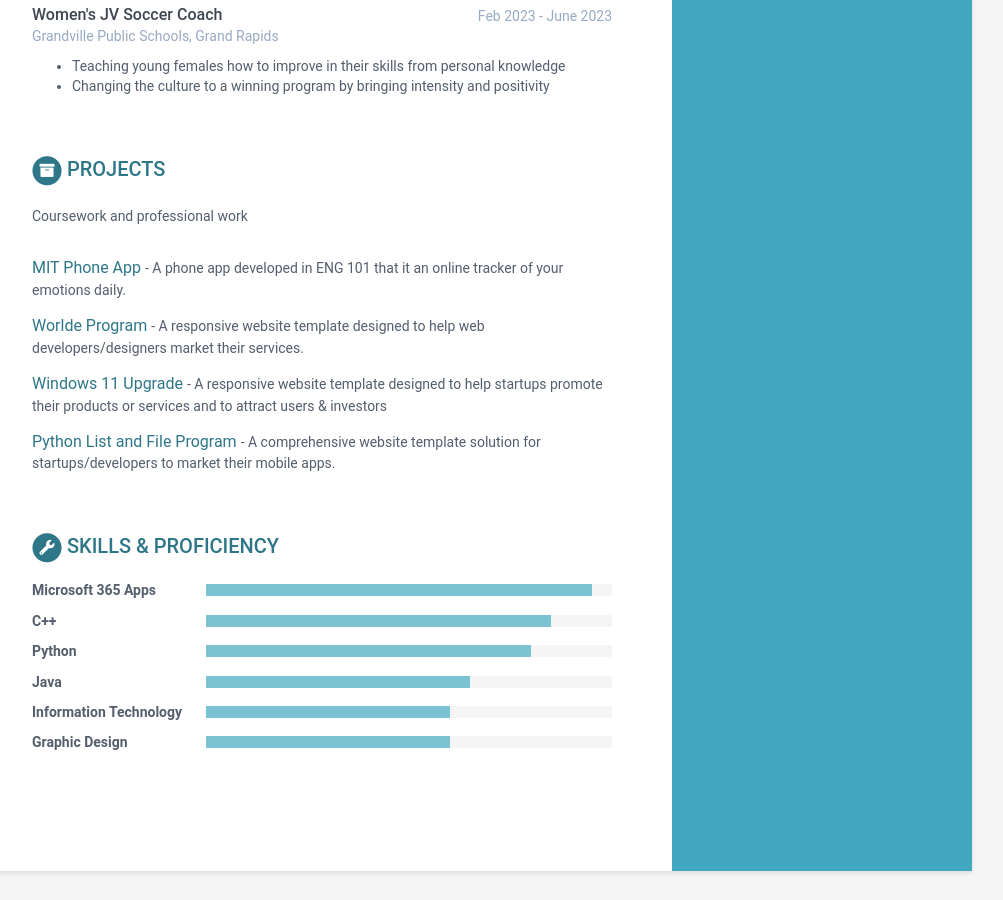
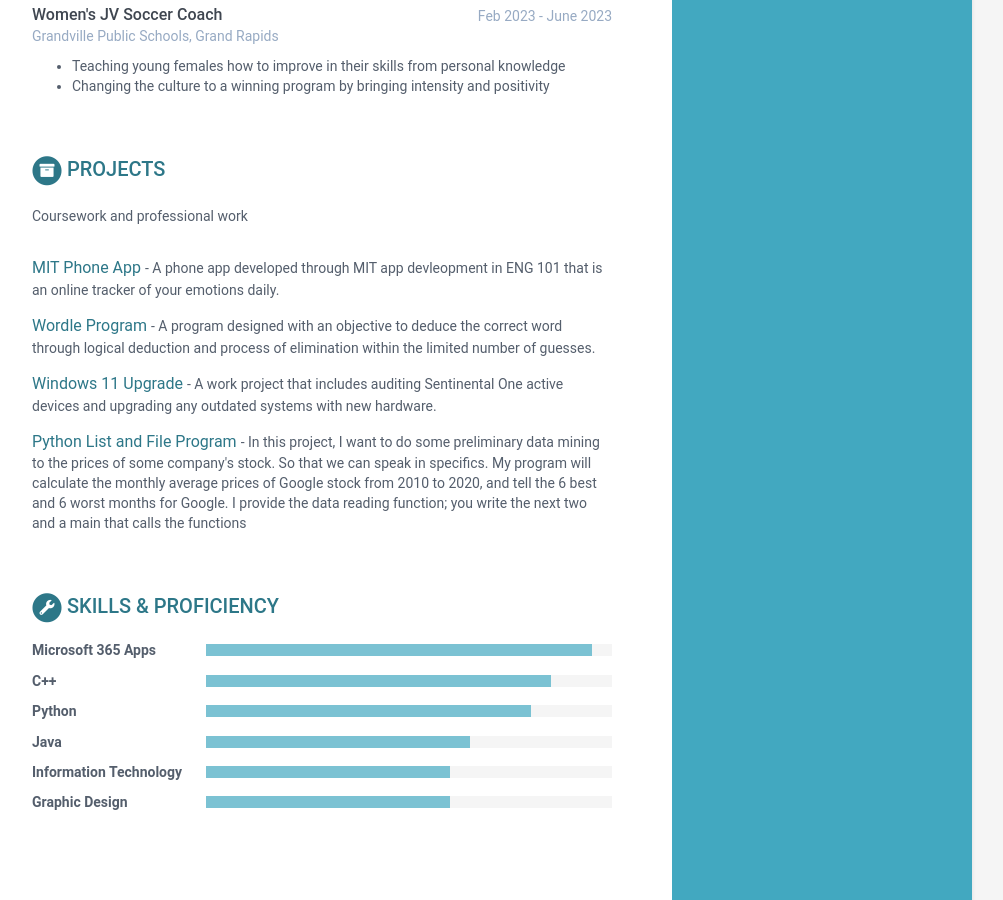
Before and after one commit to mscart-23/mscart-23.github.io, a Jekyll site: the page built from index.html, in a window 1280 px wide and 900 px high, scrolled down 1110 px. Shown: the whole window, without its empty margins (168-1171 px from the left). Built offline with Jekyll 4.4.1, drawn with Linux system fonts in a browser that asks for light colours.

Commit message:
Project tab finish

```diff
--- a/_data/data.yml
+++ b/_data/data.yml
@@ -95,20 +95,20 @@ projects:
       Coursework and professional work
     assignments:
       - title: MIT Phone App
-        link: "https://1drv.ms/i/c/b80cc88fe95c80a8/EaiAXOmPyAwggLjCAgAAAAABXOoQezd4baIlLP_m94K_jQ?e=LWBS06"
-        tagline: "A phone app developed in ENG 101 that it an online tracker of your emotions daily."
+        link: "#"
+        tagline: "A phone app developed through MIT app devleopment in ENG 101 that is an online tracker of your emotions daily."
 
-      - title: Worlde Program
+      - title: Wordle Program
         link: "#"
-        tagline: "A responsive website template designed to help web developers/designers market their services."
+        tagline: "A program designed with an objective to deduce the correct word through logical deduction and process of elimination within the limited number of guesses."
 
       - title: Windows 11 Upgrade
         link: "#"
-        tagline: "A responsive website template designed to help startups promote their products or services and to attract users &amp; investors"
+        tagline: "A work project that includes auditing Sentinental One active devices and upgrading any outdated systems with new hardware."
 
       - title: Python List and File Program
         link: "#"
-        tagline: "A comprehensive website template solution for startups/developers to market their mobile apps."
+        tagline: "In this project, I want to do some preliminary data mining to the prices of some company's stock. So that we can speak in specifics. My program will calculate the monthly average prices of Google stock from 2010 to 2020, and tell the 6 best and 6 worst months for Google. I provide the data reading function; you write the next two and a main that calls the functions"
 skills:
     title: Skills &amp; Proficiency
 
```
